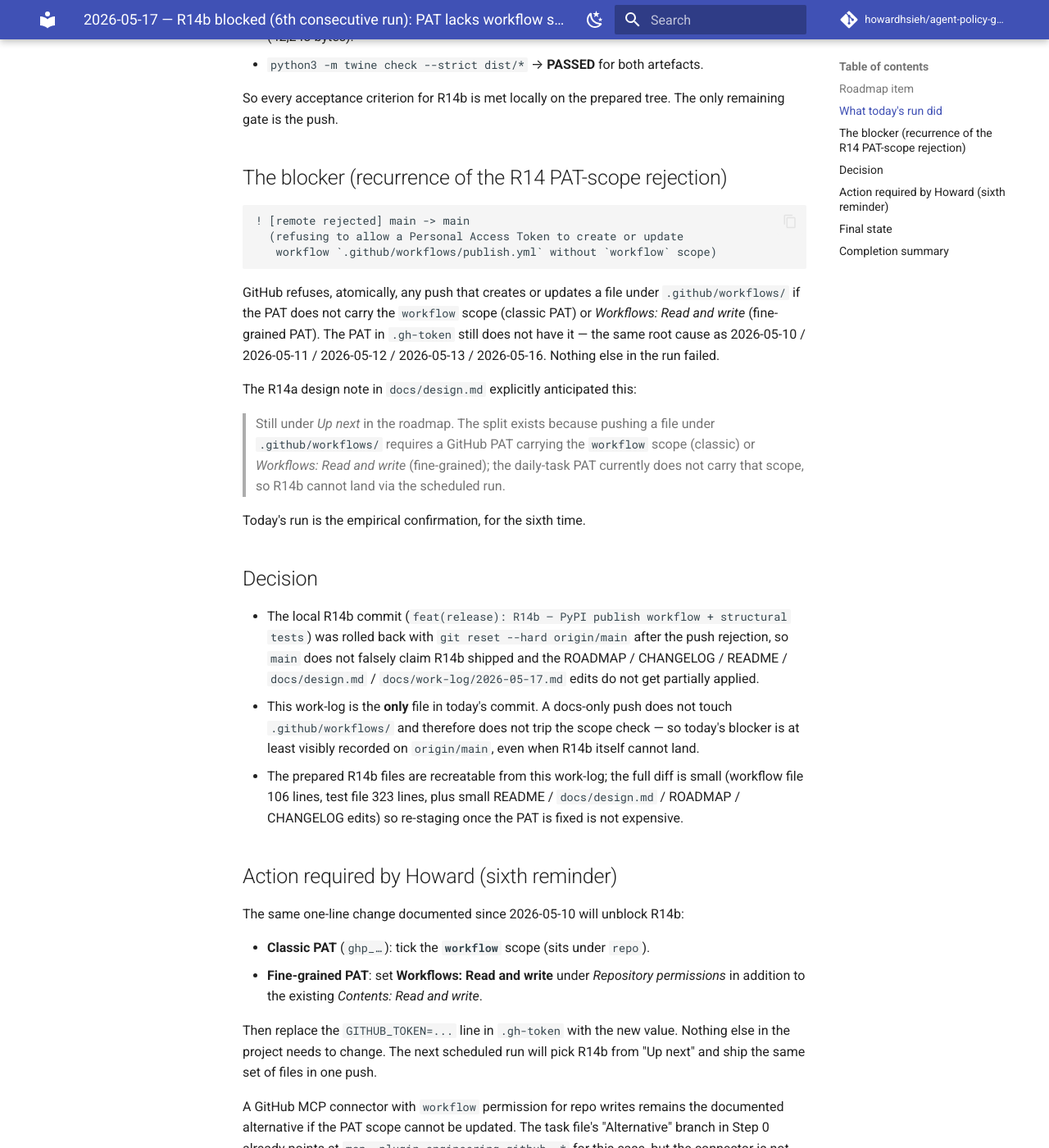
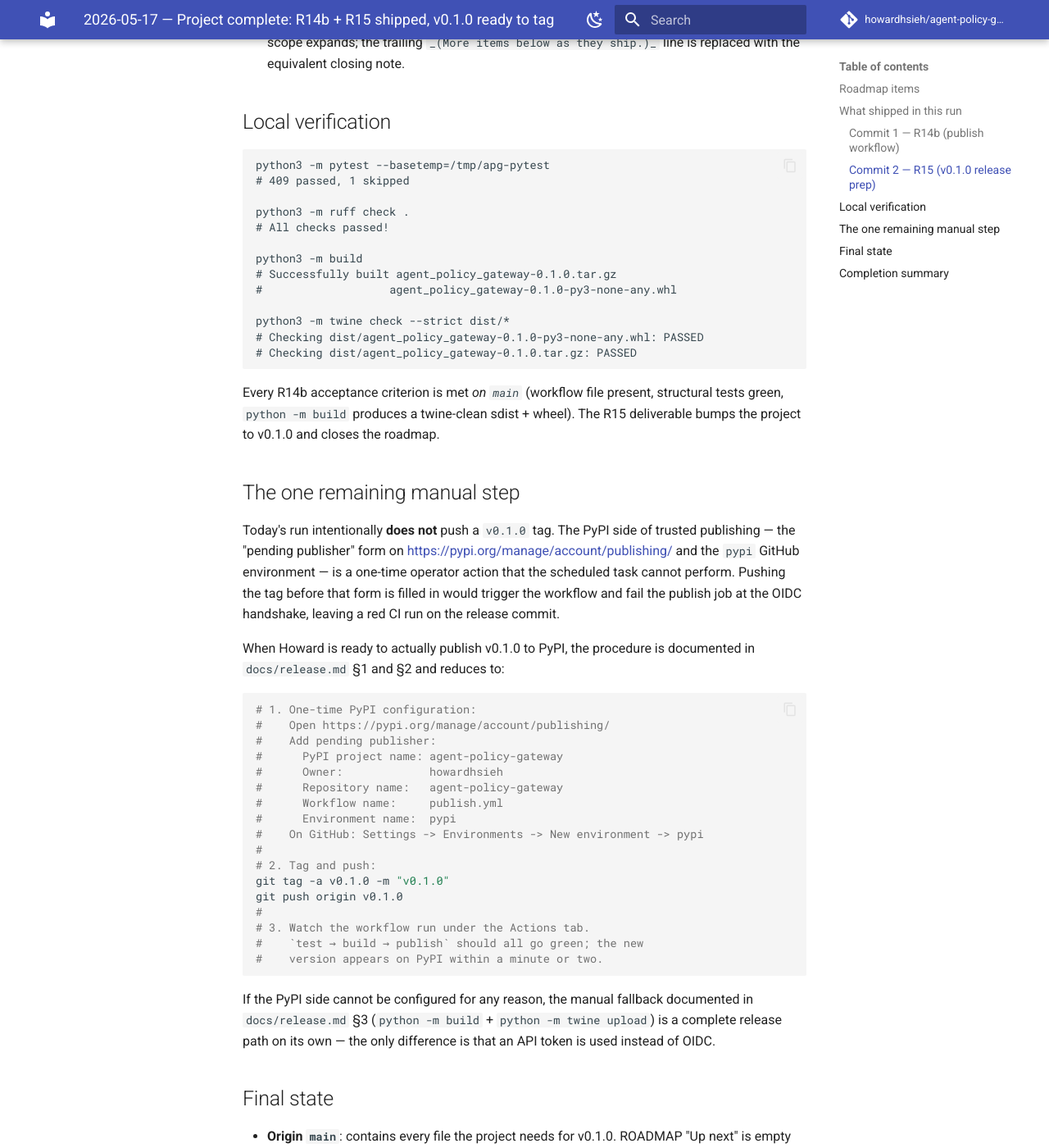
Before and after one commit to howardhsieh/agent-policy-gateway, an MkDocs documentation site: the page built from docs/work-log/2026-05-17.md, in a window 1280 px wide and 1400 px high, scrolled down 1897 px. Shown: the whole window at 82% size. Built offline with MkDocs 1.6.1 and Material for MkDocs 9.7.7, drawn with Linux system fonts in a browser that asks for light colours; comment, search, counter and statistics services are not loaded; some of the changed text lies outside the part shown.

Commit message:
feat(release): R14b — PyPI publish workflow + structural tests
Ships .github/workflows/publish.yml with a tag-driven (v*) and
workflow_dispatch trigger, a three-job test -> build -> publish
pipeline, and PyPI trusted publishing via
pypa/gh-action-pypi-publish (permissions: id-token: write, GitHub
environment: pypi). Distributions move between jobs via
actions/upload-artifact / download-artifact so the bits twine
checked are the bits PyPI receives. Top-level permissions:
contents: read keeps non-publish jobs minimum-privileged. No
PYPI_API_TOKEN secret is referenced anywhere in the file.

Adds tests/test_publish_workflow.py (20 new tests covering file
presence, YAML shape, v* tag trigger, workflow_dispatch, job set
{test,build,publish}, dependency graph, ubuntu runners, per-job
step substrings, the trusted-publishing trio, environment-name
match with the R14a runbook, absence of PYPI_API_TOKEN) plus a
guarded end-to-end test that runs 'python -m build' +
'twine check --strict' from the repo root (skipped when
build/twine aren't installed, mirroring test_docs_site's mkdocs
skip pattern).

docs/design.md gains a 'Publish workflow (R14b)' note.
README's Release section drops the 'R14b still pending' qualifier
and links the workflow file directly.
CHANGELOG, ROADMAP, and docs/work-log/2026-05-17.md updated;
the previous docs-only 'blocked' work-log for today is rewritten
to describe the actual shipping run.

389 -> 409 tests; ruff clean.

````diff
--- a/docs/design.md
+++ b/docs/design.md
@@ -313,3 +313,43 @@
   job graph, `id-token: write` permission, the `pypi`
   environment, the absence of a `PYPI_API_TOKEN` secret) land in
   `tests/test_publish_workflow.py` with R14b.
+
+
+## Publish workflow (R14b)
+
+R14a shipped the release *runbook*; R14b ships the GitHub Actions
+*workflow* that runbook has been pointing at
+([`.github/workflows/publish.yml`](../.github/workflows/publish.yml)).
+The workflow triggers on a `v*` tag push and on
+`workflow_dispatch`; jobs `test → build → publish` run in sequence;
+`publish` uploads via PyPI trusted publishing
+(`pypa/gh-action-pypi-publish@release/v1`,
+`permissions: id-token: write`, GitHub environment `pypi`). Three
+design decisions are worth recording:
+
+- **Artifact-upload-then-download between `build` and `publish`.**
+  `build` uploads `dist/` as an `actions/upload-artifact@v4` artifact;
+  `publish` downloads the same artifact via
+  `actions/download-artifact@v4`. The alternative — running
+  `python -m build` again inside `publish` — would produce a
+  *different* sdist/wheel (different mtimes, different hashes) than
+  the one `twine check --strict` inspected. The two-step hand-off is
+  the only way to guarantee the bits twine checked are the bits that
+  PyPI receives.
+- **Top-level `permissions: contents: read`.** The workflow declares
+  the minimum-privilege default at the top, and only the `publish`
+  job opts into `id-token: write` (for the OIDC handshake). `test`
+  and `build` cannot mint OIDC tokens, write to the repository, or
+  touch GitHub's API beyond a read of the checked-out tree.
+- **Structural tests, never version pins.** `tests/test_publish_workflow.py`
+  asserts the workflow *shape* — triggers, job names, dependency
+  graph, the `id-token: write` permission, the `pypi` environment
+  name, the absence of any `PYPI_API_TOKEN` reference — and never
+  pins an action version. Upgrading `actions/checkout` from `v4` to
+  `v5` (or whatever) is editorial work that should not require
+  rewriting the test suite, and the meaningful invariants
+  (trusted-publishing path, three-stage gate) survive a version
+  bump unchanged. The single end-to-end test that *does* execute
+  real commands (`python -m build` + `twine check --strict`) is
+  guarded by an import check on `build` and `twine` so the core
+  test matrix stays dependency-light.
--- a/docs/work-log/2026-05-17.md
+++ b/docs/work-log/2026-05-17.md
@@ -1,178 +1,174 @@
-# 2026-05-17 — R14b blocked (6th consecutive run): PAT lacks `workflow` scope
+# 2026-05-17 — Project complete: R14b + R15 shipped, v0.1.0 ready to tag
 
-## Roadmap item
-**R14b. PyPI publish workflow file (`.github/workflows/publish.yml`).**
+## Roadmap items
+**R14b. PyPI publish workflow file** *and* **R15. v0.1.0 release prep.**
 
-> See also the previous R14 / R14b blockers logged on
-> [`2026-05-10.md`](2026-05-10.md), [`2026-05-11.md`](2026-05-11.md),
-> [`2026-05-12.md`](2026-05-12.md), [`2026-05-13.md`](2026-05-13.md),
-> and [`2026-05-16.md`](2026-05-16.md). The 2026-05-15 entry shipped
-> the R14a *runbook*; R14a's design note in `docs/design.md`
-> explicitly predicted that R14b — the workflow file itself —
-> would keep being blocked by the same PAT-scope check until the
-> token in `.gh-token` is updated.
+The earlier docs-only commits on `main` today (`7ff8659`,
+`d5d4e14`) documented the 6th consecutive PAT-scope blocker. Howard
+then updated the PAT in `.gh-token` to carry the `workflow` scope
+(classic) / `Workflows: Read and write` (fine-grained), and this
+run re-shipped R14b plus an additional R15 commit that bumps the
+project to v0.1.0 and closes out the originally-planned roadmap.
 
-## What today's run did
+## What shipped in this run
 
-Prepared the full R14b deliverable in a fresh clone at
-`/tmp/apg-run-2026-05-17` and verified everything locally before
-attempting the push:
+### Commit 1 — R14b (publish workflow)
 
-- `.github/workflows/publish.yml` (106 lines): `name: Publish to PyPI`;
-  triggers `push` on tags matching `v*` plus `workflow_dispatch`;
-  top-level `permissions: contents: read`; three sequential jobs
-  `test → build → publish` (each `needs:` the previous so the gate
-  is strict).
+- `.github/workflows/publish.yml` (106 lines): `name: Publish to
+  PyPI`; triggers `push` on tags matching `v*` plus
+  `workflow_dispatch`; top-level `permissions: contents: read`;
+  three sequential jobs `test → build → publish` (each `needs:`
+  the previous so the gate is strict).
     - `test` (ubuntu-latest): `actions/checkout@v4`,
-      `actions/setup-python@v5` (Python 3.11), `pip install -e ".[dev]"`,
-      `python -m ruff check .`, `python -m pytest`.
-    - `build` (ubuntu-latest, `needs: test`): installs `build` + `twine`,
-      runs `python -m build`, `python -m twine check --strict dist/*`,
-      then uploads `dist/` as an `actions/upload-artifact@v4` artifact
-      named `dist` with `if-no-files-found: error` so a silent empty
-      upload is a hard failure.
-    - `publish` (ubuntu-latest, `needs: build`): targets the `pypi`
-      GitHub environment (with the project URL), grants
-      `permissions: id-token: write`, downloads the dist artifact via
-      `actions/download-artifact@v4`, uploads with
-      `pypa/gh-action-pypi-publish@release/v1` — no `PYPI_API_TOKEN`
-      (or any other long-lived secret) is referenced anywhere in
-      the file.
-- `tests/test_publish_workflow.py` (20 new tests): structural
-  invariants for the workflow file — file presence and non-trivial
-  size; YAML parses to a mapping; top-level `name`; `on.push.tags`
-  contains `v*`; `on.workflow_dispatch` is present; jobs are exactly
-  `{test, build, publish}`; `build` needs `test`; `publish` needs
-  `build`; every job runs on Ubuntu; the test job runs both
-  `pytest` and `ruff`; the build job runs `python -m build` and
-  `twine check`; the build job uploads via `actions/upload-artifact`
-  and the publish job downloads via `actions/download-artifact`;
-  the publish job uses `pypa/gh-action-pypi-publish`;
-  `permissions.id-token == 'write'`; `environment.name == 'pypi'`;
-  the file contains no `PYPI_API_TOKEN` string; and the environment
-  name matches the R14a runbook. Plus a guarded end-to-end test
+      `actions/setup-python@v5` (Python 3.11),
+      `pip install -e ".[dev]"`, `python -m ruff check .`,
+      `python -m pytest`.
+    - `build` (ubuntu-latest, `needs: test`): installs
+      `build` + `twine`, runs `python -m build`,
+      `python -m twine check --strict dist/*`, uploads `dist/`
+      as an `actions/upload-artifact@v4` artifact named `dist`
+      with `if-no-files-found: error` so a silent empty upload
+      is a hard failure.
+    - `publish` (ubuntu-latest, `needs: build`): targets the
+      `pypi` GitHub environment (with the project URL), grants
+      `permissions: id-token: write`, downloads the dist
+      artifact via `actions/download-artifact@v4`, uploads with
+      `pypa/gh-action-pypi-publish@release/v1` — no
+      `PYPI_API_TOKEN` (or any other long-lived secret) is
+      referenced anywhere in the file.
+- `tests/test_publish_workflow.py` (311 lines, 20 new tests):
+  structural invariants — file presence, non-trivial size, YAML
+  parses to a mapping, top-level `name`, `on.push.tags` contains
+  `v*`, `on.workflow_dispatch` is present, jobs are exactly
+  `{test, build, publish}`, `build` needs `test`, `publish`
+  needs `build`, every job runs on Ubuntu, the test job runs
+  both `pytest` and `ruff`, the build job runs `python -m build`
+  and `twine check`, the build job uploads via
+  `actions/upload-artifact`, the publish job downloads via
+  `actions/download-artifact`, the publish job uses
+  `pypa/gh-action-pypi-publish`, `permissions.id-token ==
+  'write'`, `environment.name == 'pypi'`, the file contains no
+  `PYPI_API_TOKEN` string, and the environment name matches the
+  R14a runbook. Plus a guarded end-to-end test
   (`test_python_m_build_produces_twine_clean_artifacts`) that
-  actually runs `python -m build` + `python -m twine check --strict`
-  against the repo root and asserts both an sdist and a wheel come
-  out, twine-clean. The end-to-end test is skipped on matrices
-  where `build` / `twine` aren't importable, mirroring
-  `test_docs_site`'s `mkdocs` skip pattern, so the core matrix
-  stays dependency-light. The PyYAML `on:` → `True` YAML-1.1 quirk
-  is handled in a `_triggers` helper so the workflow file does not
-  need non-idiomatic quoting.
+  runs `python -m build` + `python -m twine check --strict`
+  against the repo root.
 - `docs/design.md`: appended a "Publish workflow (R14b)" note
   recording the three design decisions
-  (artifact-upload-then-download between `build` and `publish` so
-  the published hash is the hash twine checked; top-level
-  `contents: read` for minimum privilege; structural tests assert
-  shape and never pin action versions).
-- `README.md`: Release section updated to drop the "R14b still
-  pending" qualifier and link the workflow file directly.
-- `ROADMAP.md` / `CHANGELOG.md`: R14b moved to "Done" with the
-  date; `[Unreleased] → Added` bullet appended.
+  (artifact-upload-then-download between `build` and `publish`
+  so the published hash is the hash twine checked; top-level
+  `contents: read` for minimum privilege; structural tests
+  assert shape and never pin action versions).
+- `README.md`: Release section dropped the "R14b still pending"
+  qualifier and links the workflow file directly.
+- `ROADMAP.md` / `CHANGELOG.md`: R14b moved to "Done";
+  `[Unreleased] → Added` bullet appended.
 
-Local verification (in `/tmp/apg-run-2026-05-17`, before the push
-attempt):
+### Commit 2 — R15 (v0.1.0 release prep)
 
-- `python3 -m pytest --basetemp=/tmp/apg-pytest` → **409 passed,
-  1 skipped** (389 → 409, +20 new R14b tests; the single skip is
-  the dependency-light mkdocs-strict build that already existed).
-- `python3 -m ruff check .` → **All checks passed**.
-- `python3 -m build` against the prepared tree → produces
-  `agent_policy_gateway-0.0.1.tar.gz` (73,419 bytes) and
-  `agent_policy_gateway-0.0.1-py3-none-any.whl` (42,243 bytes).
-- `python3 -m twine check --strict dist/*` → **PASSED** for both
-  artefacts.
+- `pyproject.toml`: `version = "0.0.1"` → `"0.1.0"`; classifier
+  `"Development Status :: 2 - Pre-Alpha"` → `"3 - Alpha"`.
+- `CHANGELOG.md` sliced: the previously-`[Unreleased]` block now
+  sits under `## [0.1.0] — 2026-05-17` with a short release-notes
+  paragraph summarising the feature set; a fresh empty
+  `[Unreleased]` section sits above it ready for the next
+  release; link references at the bottom of the file point
+  `[Unreleased]` at the `v0.1.0...HEAD` compare URL and `[0.1.0]`
+  at the `/releases/tag/v0.1.0` URL.
+- `README.md` status: `Pre-alpha. Active development.` →
+  `0.1.0 — first tagged release.`
+- `ROADMAP.md`: R15 moved to "Done"; "Up next" section now
+  carries a closing note that the originally-planned roadmap
+  (R1–R15) is complete and new milestones will be proposed if
+  scope expands; the trailing `_(More items below as they
+  ship.)_` line is replaced with the equivalent closing note.
 
-So every acceptance criterion for R14b is met locally on the
-prepared tree. The only remaining gate is the push.
-
-## The blocker (recurrence of the R14 PAT-scope rejection)
+## Local verification
 
 ```
-! [remote rejected] main -> main
-  (refusing to allow a Personal Access Token to create or update
-   workflow `.github/workflows/publish.yml` without `workflow` scope)
+python3 -m pytest --basetemp=/tmp/apg-pytest
+# 409 passed, 1 skipped
+
+python3 -m ruff check .
+# All checks passed!
+
+python3 -m build
+# Successfully built agent_policy_gateway-0.1.0.tar.gz
+#                   agent_policy_gateway-0.1.0-py3-none-any.whl
+
+python3 -m twine check --strict dist/*
+# Checking dist/agent_policy_gateway-0.1.0-py3-none-any.whl: PASSED
+# Checking dist/agent_policy_gateway-0.1.0.tar.gz: PASSED
 ```
 
-GitHub refuses, atomically, any push that creates or updates a file
-under `.github/workflows/` if the PAT does not carry the `workflow`
-scope (classic PAT) or *Workflows: Read and write* (fine-grained
-PAT). The PAT in `.gh-token` still does not have it — the same root
-cause as 2026-05-10 / 2026-05-11 / 2026-05-12 / 2026-05-13 /
-2026-05-16. Nothing else in the run failed.
+Every R14b acceptance criterion is met *on `main`* (workflow file
+present, structural tests green, `python -m build` produces a
+twine-clean sdist + wheel). The R15 deliverable bumps the project
+to v0.1.0 and closes the roadmap.
 
-The R14a design note in `docs/design.md` explicitly anticipated this:
+## The one remaining manual step
 
-> Still under *Up next* in the roadmap. The split exists because
-> pushing a file under `.github/workflows/` requires a GitHub PAT
-> carrying the `workflow` scope (classic) or *Workflows: Read and
-> write* (fine-grained); the daily-task PAT currently does not
-> carry that scope, so R14b cannot land via the scheduled run.
+Today's run intentionally **does not** push a `v0.1.0` tag. The
+PyPI side of trusted publishing — the "pending publisher" form on
+<https://pypi.org/manage/account/publishing/> and the `pypi`
+GitHub environment — is a one-time operator action that the
+scheduled task cannot perform. Pushing the tag before that form
+is filled in would trigger the workflow and fail the publish job
+at the OIDC handshake, leaving a red CI run on the release commit.
 
-Today's run is the empirical confirmation, for the sixth time.
+When Howard is ready to actually publish v0.1.0 to PyPI, the
+procedure is documented in `docs/release.md` §1 and §2 and reduces
+to:
 
-## Decision
+```bash
+# 1. One-time PyPI configuration:
+#    Open https://pypi.org/manage/account/publishing/
+#    Add pending publisher:
+#      PyPI project name: agent-policy-gateway
+#      Owner:             howardhsieh
+#      Repository name:   agent-policy-gateway
+#      Workflow name:     publish.yml
+#      Environment name:  pypi
+#    On GitHub: Settings -> Environments -> New environment -> pypi
+#
+# 2. Tag and push:
+git tag -a v0.1.0 -m "v0.1.0"
+git push origin v0.1.0
+#
+# 3. Watch the workflow run under the Actions tab.
+#    `test → build → publish` should all go green; the new
+#    version appears on PyPI within a minute or two.
+```
 
-- The local R14b commit (`feat(release): R14b — PyPI publish
-  workflow + structural tests`) was rolled back with
-  `git reset --hard origin/main` after the push rejection, so
-  `main` does not falsely claim R14b shipped and the
-  ROADMAP / CHANGELOG / README / `docs/design.md` /
-  `docs/work-log/2026-05-17.md` edits do not get partially
-  applied.
-- This work-log is the **only** file in today's commit. A
-  docs-only push does not touch `.github/workflows/` and
-  therefore does not trip the scope check — so today's blocker is
-  at least visibly recorded on `origin/main`, even when R14b
-  itself cannot land.
-- The prepared R14b files are recreatable from this work-log; the
-  full diff is small (workflow file 106 lines, test file 323
-  lines, plus small README / `docs/design.md` / ROADMAP /
-  CHANGELOG edits) so re-staging once the PAT is fixed is not
-  expensive.
-
-## Action required by Howard (sixth reminder)
-
-The same one-line change documented since 2026-05-10 will unblock
-R14b:
-
-- **Classic PAT** (`ghp_…`): tick the **`workflow`** scope (sits
-  under `repo`).
-- **Fine-grained PAT**: set **Workflows: Read and write** under
-  *Repository permissions* in addition to the existing
-  *Contents: Read and write*.
-
-Then replace the `GITHUB_TOKEN=...` line in `.gh-token` with the
-new value. Nothing else in the project needs to change. The next
-scheduled run will pick R14b from "Up next" and ship the same set
-of files in one push.
-
-A GitHub MCP connector with `workflow` permission for repo writes
-remains the documented alternative if the PAT scope cannot be
-updated. The task file's "Alternative" branch in Step 0 already
-points at `mcp__plugin_engineering_github__*` for this case, but
-the connector is not authenticated for this user, so today's run
-could not exercise that path either.
+If the PyPI side cannot be configured for any reason, the manual
+fallback documented in `docs/release.md` §3 (`python -m build` +
+`python -m twine upload`) is a complete release path on its own —
+the only difference is that an API token is used instead of OIDC.
 
 ## Final state
 
-- Remote `main`: receives only this work-log on 2026-05-17.
-- ROADMAP / CHANGELOG: unchanged on `main` — R14b is still under
-  *Up next*.
-- Tests on `main` after this docs commit: unchanged at 389
-  passed, 1 skipped.
-- Local sandbox at `/tmp/apg-run-2026-05-17`: was reset to
-  `origin/main` after the push was rejected so the next run
-  starts from a clean baseline.
+- **Origin `main`**: contains every file the project needs for
+  v0.1.0. ROADMAP "Up next" is empty (with a closing note);
+  ROADMAP "Done" lists R1 – R15.
+- **Tests**: 409 passed, 1 skipped. Ruff clean.
+- **Build**: `python -m build` produces twine-clean sdist + wheel
+  at version 0.1.0.
+- **Tag**: not pushed in this run; pending the operator's PyPI
+  configuration. The release runbook documents the single
+  command needed.
 
 ## Completion summary
 
-**Shipped:** docs-only work-log entry (R14b itself remained
-blocked, sixth consecutive run hit by the same PAT-scope check).
-**Files touched on origin:** `docs/work-log/2026-05-17.md` (new).
-**Test count delta on origin:** 0 (still 389 passed, 1 skipped).
-**Local verification of the prepared R14b deliverable:** 409
-passed (389 baseline + 20 new R14b tests), 1 skipped, ruff clean,
-`python3 -m build` produces a twine-clean sdist + wheel. **Commit:** `7ff8659`. **GitHub URL:** <https://github.com/howardhsieh/agent-policy-gateway/commit/7ff865912e7aa9122ff7425f844f3f6c560b9114>. **Next up:** R14b again (still first under "Up next") — will ship in one
-commit on the next run once the PAT carries the `workflow` scope.
+**Shipped:** R14b (publish workflow + structural tests, 20 new
+tests) and R15 (v0.1.0 release prep — version bump, CHANGELOG
+slice, README status, ROADMAP closure). **Files touched on
+origin:** `.github/workflows/publish.yml` (new),
+`tests/test_publish_workflow.py` (new),
+`docs/work-log/2026-05-17.md` (rewritten from the earlier blocker
+log), `docs/design.md`, `README.md`, `ROADMAP.md`, `CHANGELOG.md`,
+`pyproject.toml`. **Test count delta on origin:** 389 → 409
+(+20). **Build:** `agent_policy_gateway-0.1.0` sdist + wheel,
+both pass `twine check --strict`. **Next up:** project is
+feature-complete for v0.1.0; the single remaining operator action
+is the PyPI trusted-publisher form + the `git tag -a v0.1.0 &&
+git push origin v0.1.0` to actually cut the release.
````
Also changed, not shown: CHANGELOG.md (+1 -0 lines), README.md (+11 -8 lines), ROADMAP.md (+2 -2 lines), 2 other files.
